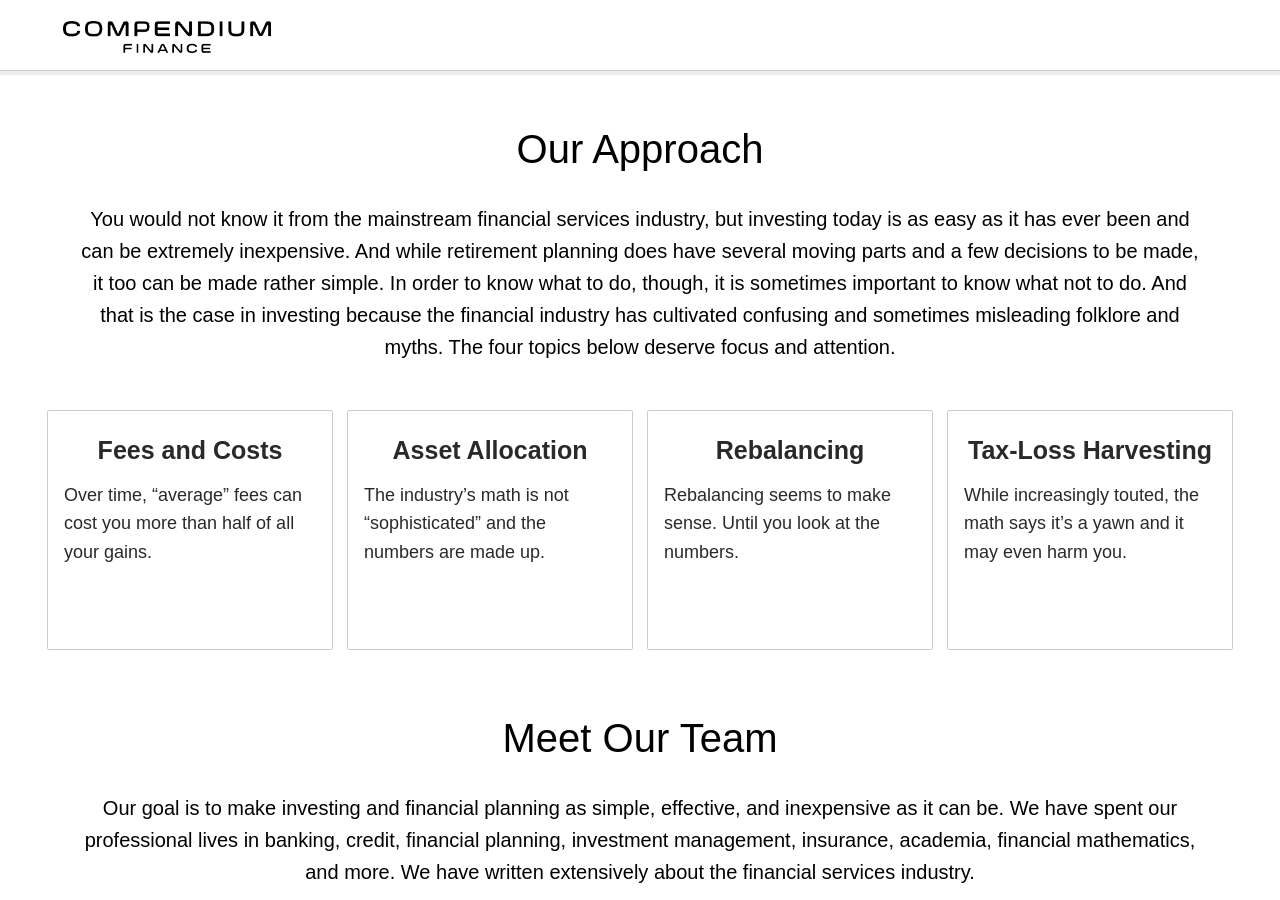
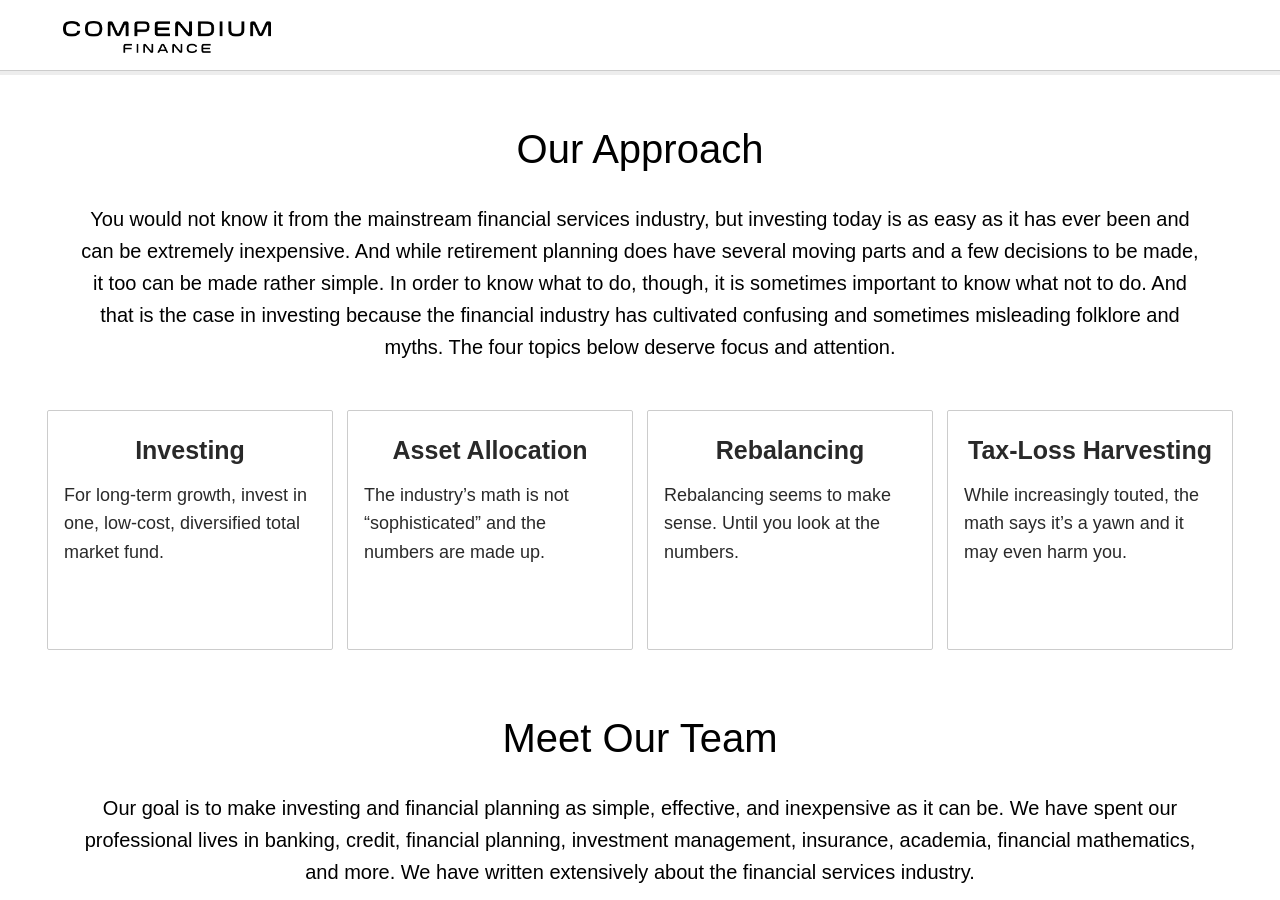
Before and after one commit to plynty/compendiumfinance, a Jekyll site: the page built from aboutus.md, in a window 1280 px wide and 900 px high. Built offline with Jekyll 4.4.1, drawn with Linux system fonts in a browser that asks for light colours; nearby versions of some CDN libraries; some web fonts are replaced.

Commit message:
Updated Low Fees

```diff
--- a/_resources/low-fees.md
+++ b/_resources/low-fees.md
@@ -1,11 +1,11 @@
 ---
-title: Fees and Costs
+title: Investing
 position: 1
 format_class: resource
 section: resource-cards
 no_date: true
 status: current
-lead: Over time, “average” fees can cost you more than half of all your gains.
-link: fee-calc.html
+lead: For long-term growth, invest in one, low-cost, diversified total market fund.
+link:
 source: internal
 ---
```
